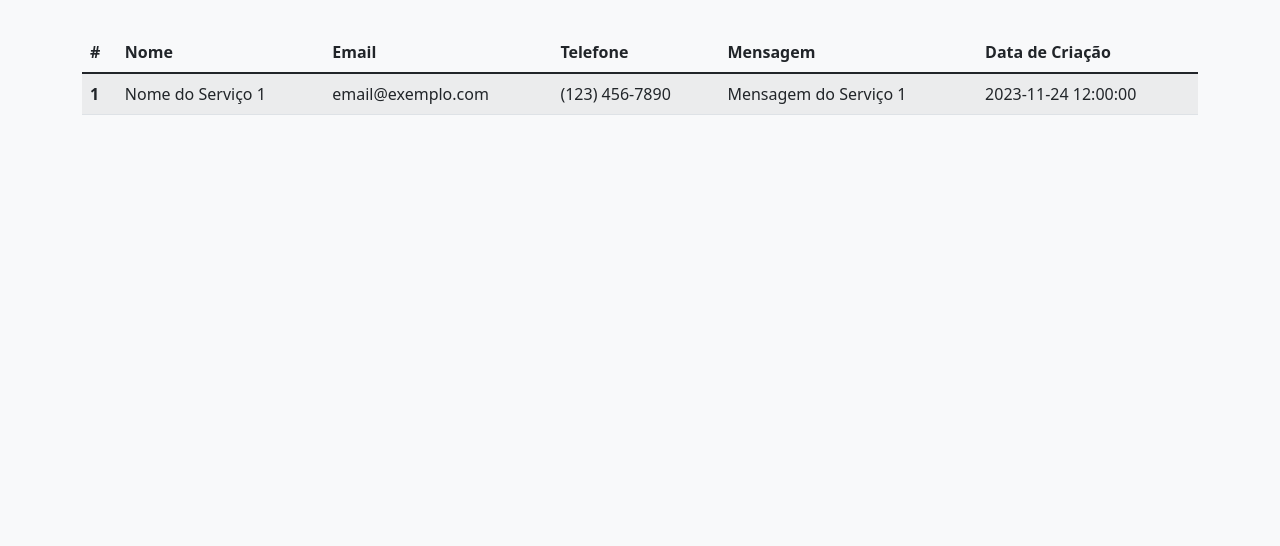
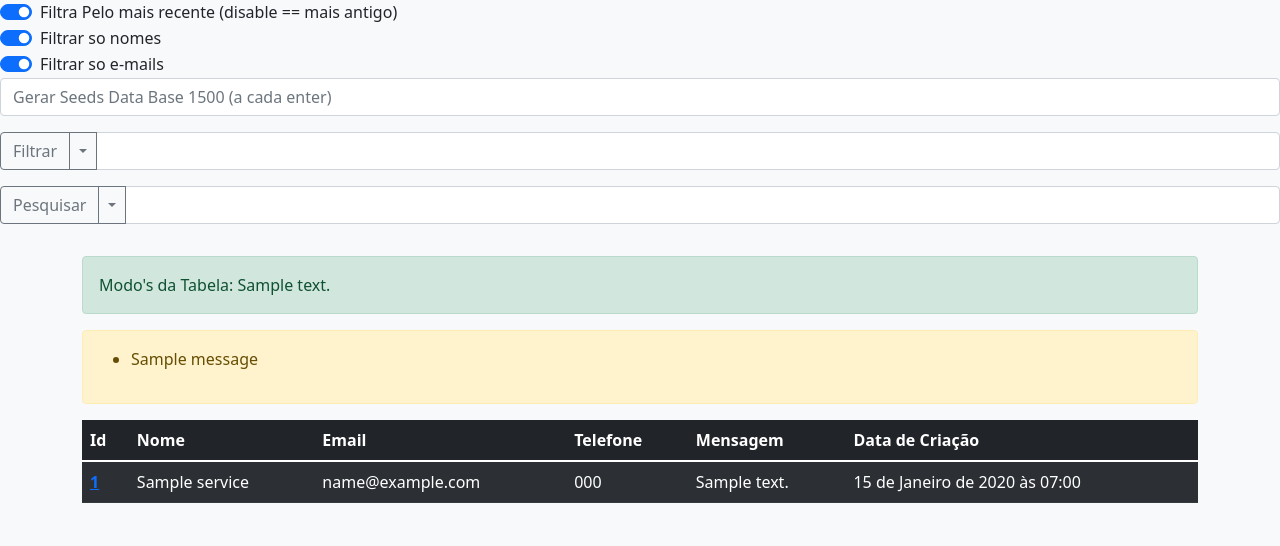
Before and after one commit to JoelSepulvedaMartins/MartinsEnterprises, a Django app: template djangoapp/WebSite/templates/WebSite/servicosAdmin.html in a window 1280 px wide. Shown: the part 254-800 px from the top of the page. Run offline with Django 4.2, Linux system fonts and the light colour scheme; tables that the repository leaves empty hold one stand-in row (values such as "Sample post"); the template is opened without the code that fills it: values that come from a table or form of the project are taken from there, most other values are stand-ins (such as "Sample title", 1, 10 or a date in 2020); one stand-in notice (Sample message) is shown.

Commit message:
Desenvolvendo grande parte backend e banco de dados, usando front para testes, a principio ambos sao para contruçao base do desenvolvimento

```diff
--- a/djangoapp/WebSite/models.py
+++ b/djangoapp/WebSite/models.py
@@ -4,8 +4,11 @@ from django.db import models
 
 ##Django adiciona o id por padrao
 class Services(models.Model):
-    name = models.CharField(max_length=25)
-    email = models.EmailField(max_length=150)
+    name = models.CharField(max_length=150)
+    email = models.EmailField(max_length=120)
     message = models.TextField(max_length=1000)
     telephone = models.CharField(max_length=20)
     date_created = models.DateTimeField(auto_now_add=True)
+
+    def __str__(self):
+        return self.name
--- a/djangoapp/WebSite/templates/WebSite/servicosAdmin.html
+++ b/djangoapp/WebSite/templates/WebSite/servicosAdmin.html
@@ -1,10 +1,12 @@
 <!DOCTYPE html>
 <html lang="en">
+
 <head>
     <meta charset="UTF-8">
     <meta name="viewport" content="width=device-width, initial-scale=1.0">
     <title>Admin - Lista de Serviços</title>
-    <link rel="stylesheet" href="https://cdn.jsdelivr.net/npm/bootstrap@5.1.3/dist/css/bootstrap.min.css" integrity="sha384-1BmE4kWBq78iYhFldvKuhfTAU6auU8tT94WrHftjDbrCEXSU1oBoqyl2QvZ6jIW3" crossorigin="anonymous">
+    <link rel="stylesheet" href="https://cdn.jsdelivr.net/npm/bootstrap@5.1.3/dist/css/bootstrap.min.css"
+        integrity="sha384-1BmE4kWBq78iYhFldvKuhfTAU6auU8tT94WrHftjDbrCEXSU1oBoqyl2QvZ6jIW3" crossorigin="anonymous">
     <style>
         body {
             padding-top: 56px;
@@ -23,6 +25,7 @@
         }
     </style>
 </head>
+
 <body>
 
     <header>
@@ -30,11 +33,93 @@
         <p class="lead">Aqui você pode visualizar a lista de serviços</p>
     </header>
 
+
+
+    <!-- Form de check nao funcional ainda -->
+    <div class="form-check form-switch">
+        <input class="form-check-input" type="checkbox" role="switch" id="flexSwitchCheckChecked" checked>
+        <label class="form-check-label" for="flexSwitchCheckChecked">Filtra Pelo mais recente (disable == mais
+            antigo)</label>
+    </div>
+    <div class="form-check form-switch">
+        <input class="form-check-input" type="checkbox" role="switch" id="flexSwitchCheckChecked" checked>
+        <label class="form-check-label" for="flexSwitchCheckChecked">Filtrar so nomes</label>
+    </div>
+    <div class="form-check form-switch">
+        <input class="form-check-input" type="checkbox" role="switch" id="flexSwitchCheckChecked" checked>
+        <label class="form-check-label" for="flexSwitchCheckChecked">Filtrar so e-mails</label>
+    </div>
+    <form action="{% url 'WebSite:servicosAdmin' %}" method="POST">{% csrf_token %}
+        <div class="input-group mb-3">
+            <input type="text" class="form-control" placeholder="Gerar Seeds Data Base 1500 (a cada enter)"
+                aria-label="Recipient's username" aria-describedby="button-addon2">
+        </div>
+    </form>
+
+    <!-- Form de filtro por valor igual -->
+    <form action="{% url 'WebSite:servicosAdmin' %}" method="GET">
+        <div class="input-group mb-3">
+            <button type="submit" value="Filtrar" class="btn btn-outline-secondary">Filtrar</button>
+            <button type="button" class="btn btn-outline-secondary dropdown-toggle dropdown-toggle-split"
+                data-bs-toggle="dropdown" aria-expanded="false">
+                <span class="visually-hidden">Toggle Dropdown</span>
+            </button>
+            <ul class="dropdown-menu">
+                <li><a class="dropdown-item" href="#" onclick="setDropdownValue('name')">Nome</a></li>
+                <li><a class="dropdown-item" href="#" onclick="setDropdownValue('email')">Email</a></li>
+                <li><a class="dropdown-item" href="#" onclick="setDropdownValue('dateSolicited')">Data de
+                        Solicitação</a></li>
+                <li><a class="dropdown-item" href="#" onclick="setDropdownValue('telephone')">Telefone</a></li>
+                <li>
+                    <hr class="dropdown-divider">
+                </li>
+                <li><a class="dropdown-item" href="#" onclick="setDropdownValue('sla')">SLA</a></li>
+            </ul>
+            <input type="hidden" id="selectedOptionFilter" name="selectedOption" value="">
+            <input type="text" class="form-control" name="filtroDesejado"
+                aria-label="Text input with segmented dropdown button">
+        </div>
+    </form>
+    <!-- Form de Pesquisa contain -->
+
+    <form action="{% url 'WebSite:servicosAdmin' %}" method="GET">
+
+        <div class="input-group mb-3">
+            <button type="submit" value="Pesquisar" class="btn btn-outline-secondary">Pesquisar</button>
+            <button type="button" class="btn btn-outline-secondary dropdown-toggle dropdown-toggle-split"
+                data-bs-toggle="dropdown" aria-expanded="false">
+                <span class="visually-hidden">Toggle Dropdown</span>
+            </button>
+            <ul class="dropdown-menu">
+                <li><a class="dropdown-item" href="#" onclick="setDropdownValue('name')">Nome</a></li>
+                <li><a class="dropdown-item" href="#" onclick="setDropdownValue('email')">Email</a></li>
+                <li><a class="dropdown-item" href="#" onclick="setDropdownValue('dateSolicited')">Data de
+                        Solicitação</a></li>
+                <li><a class="dropdown-item" href="#" onclick="setDropdownValue('telephone')">Telefone</a></li>
+                <li>
+                    <hr class="dropdown-divider">
+                </li>
+                <li><a class="dropdown-item" href="#" onclick="setDropdownValue('sla')">SLA</a></li>
+            </ul>
+            <input type="hidden" id="selectedOptionSearch" name="selectedOption" value="">
+            <input type="text" class="form-control" name="Pesquisar"
+                aria-label="Text input with segmented dropdown button">
+        </div>
+    </form>
+
+
+
+
+
+
+
+
+    <!-- Tabela do banco -->
     <div class="container table-container">
-    <table class="table table-striped table-hover">
+        <table class="table table-striped  table-dark table-hover">
             <thead>
                 <tr>
-                <th scope="col">#</th>
+                    <th scope="col">Id</th>
                     <th scope="col">Nome</th>
                     <th scope="col">Email</th>
                     <th scope="col">Telefone</th>
@@ -43,19 +128,53 @@
                 </tr>
             </thead>
             <tbody>
+                <div class="alert alert-success" role="alert">
+                    Modo's da Tabela: {{ typeRequisition }}
+                </div>
+
+                {% if messages %}
+                <div class="alert alert-warning" role="alert">
+                    <ul class="messages">
+                        {% for message in messages %}
+                        <li{% if message.tags %} class="{{ message.tags }}" {% endif %}>{{ message }}</li>
+                            {% endfor %}
+                    </ul>
+                </div>
+                {% endif %}
+
+    </div>
+
+
     <!-- Exemplo de linha com animação -->
+    {% for i in services %}
     <tr class="table-active">
-                <th scope="row">1</th>
-                <td>Nome do Serviço 1</td>
-                <td>email@exemplo.com</td>
-                <td>(123) 456-7890</td>
-                <td>Mensagem do Serviço 1</td>
-                <td>2023-11-24 12:00:00</td>
+        <th scope="row"><a href="/see_service/{{ i.id }}">{{ i.id }}</a></th>
+        <td>{{ i.name }}</td>
+        <td>{{ i.email }}</td>
+        <td>{{ i.telephone }}</td>
+        <td>{{ i.message }}</td>
+        <td>{{ i.date_created }}</td>
     </tr>
+
+    {% endfor %}
     <!-- Adicione mais linhas conforme necessário -->
     </tbody>
     </table>
     </div>
 
     <!-- JavaScript do Bootstrap (coloque no final do corpo para um carregamento mais rápido) -->
-<script src="https://cdn.jsdelivr.net/npm/bootstrap@5.3.2/dist/js/bootstrap.bundle.min.js" integrity="sha384-C6RzsynM9kWDrMNeT87bh95OGNyZPhcTNXj1NW7RuBCsyN/o0jlpcV8Qyq46cDfL" crossorigin="anonymous"></script></html>
+
+
+    <script defer src="https://cdn.jsdelivr.net/npm/bootstrap@5.3.2/dist/js/bootstrap.bundle.min.js"
+        integrity="sha384-C6RzsynM9kWDrMNeT87bh95OGNyZPhcTNXj1NW7RuBCsyN/o0jlpcV8Qyq46cDfL"
+        crossorigin="anonymous"></script>
+
+    <script defer>
+        function setDropdownValue(option) {
+            document.getElementById('selectedOptionFilter').value = option;
+            document.getElementById('selectedOptionSearch').value = option;
+
+        }
+    </script>
+
+</html>
--- a/djangoapp/WebSite/urls.py
+++ b/djangoapp/WebSite/urls.py
@@ -1,12 +1,14 @@
 from django.contrib import admin
 from django.urls import path
-from WebSite.views import index, nossos_servicos,servicosAdmin
-
+from WebSite.views import index, nossos_servicos,servicosAdmin,see_service,serviceDelete
+from WebSite import views
 
 app_name = 'WebSite'
 urlpatterns = [
-    # WebSite:index    url reverse, como buscar
+    # WebSite:index   WebSite:servicosAdmin .....   url reverse, como buscar
     path('', index, name='index'),
-    path('nossos_servicos', nossos_servicos),
-    path('servicosAdmin', servicosAdmin),
+    path('nossos_servicos/', nossos_servicos,name='nossos_servicos'), # type: ignore
+    path('servicosAdmin/', servicosAdmin, name='servicosAdmin'), # type: ignore
+    path('see_service/<int:id>', see_service, name='see_service'), # type: ignore , recebendo parametro na url
+    path('serviceDelete/<int:id>', serviceDelete, name='serviceDelete'),
 ]
--- a/docker-compose.yml
+++ b/docker-compose.yml
@@ -14,8 +14,6 @@ services:
       - ./scripts:/scripts
     env_file:
       - ./dotenv_files/.env
-    environment:
-      - ALLOWED_HOSTS=*
     depends_on:
       - psql
 
```
Also changed, not shown: djangoapp/WebSite/templates/WebSite/nossos_servicos.html (+4 -3 lines), djangoapp/WebSite/templates/WebSite/serviceCrudeAdmin.html (added, +42 -0 lines), djangoapp/WebSite/views.py (+230 -29 lines), djangoapp/WebSite/migrations/0003_alter_services_date_created.py (added), djangoapp/WebSite/migrations/0004_alter_services_date_created.py (added), djangoapp/WebSite/migrations/0005_alter_services_email_alter_services_name.py (added), 1 other file. Lines whose indentation alone changed are shown as unchanged.
